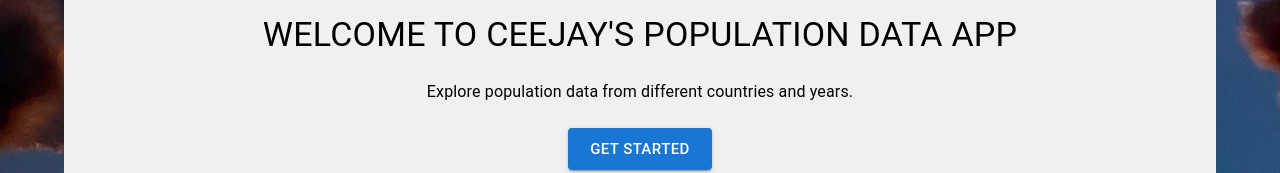
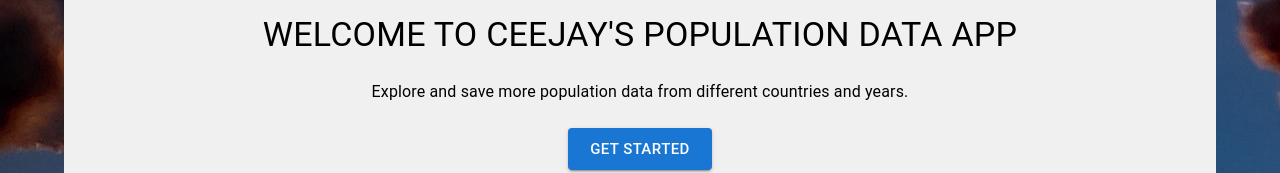
Before and after one commit to christine-M9/Phase-2-project, a React (Create React App) app in the folder population/: page / in a window 1280 px wide. Shown: the part 252-425 px from the top of the page. Built offline with nearby package versions, Linux system fonts and the light colour scheme; the HTML template or start-up script is replaced by a standard one.

Commit message:
minor changes

```diff
--- a/population/src/About.js
+++ b/population/src/About.js
@@ -1,4 +1,3 @@
-// About.js
 import React from 'react';
 import { Box, Typography, Button } from '@mui/material';
 import { Link } from 'react-router-dom';
--- a/population/src/Home.js
+++ b/population/src/Home.js
@@ -1,4 +1,3 @@
-// Home.js
 import React from 'react';
 import { Box, Typography, Button } from '@mui/material';
 import { Link } from 'react-router-dom';
@@ -21,7 +20,7 @@ const Home = () => {
         WELCOME TO CEEJAY'S POPULATION DATA APP
       </Typography>
       <Typography variant="body1" sx={{ mb: 3 }}>
-        Explore population data from different countries and years.
+        Explore and save more population data from different countries and years.
       </Typography>
       <Button
         variant="contained"
```
Also changed, not shown: 1 other file (tests, documents, lock files or other folders).
